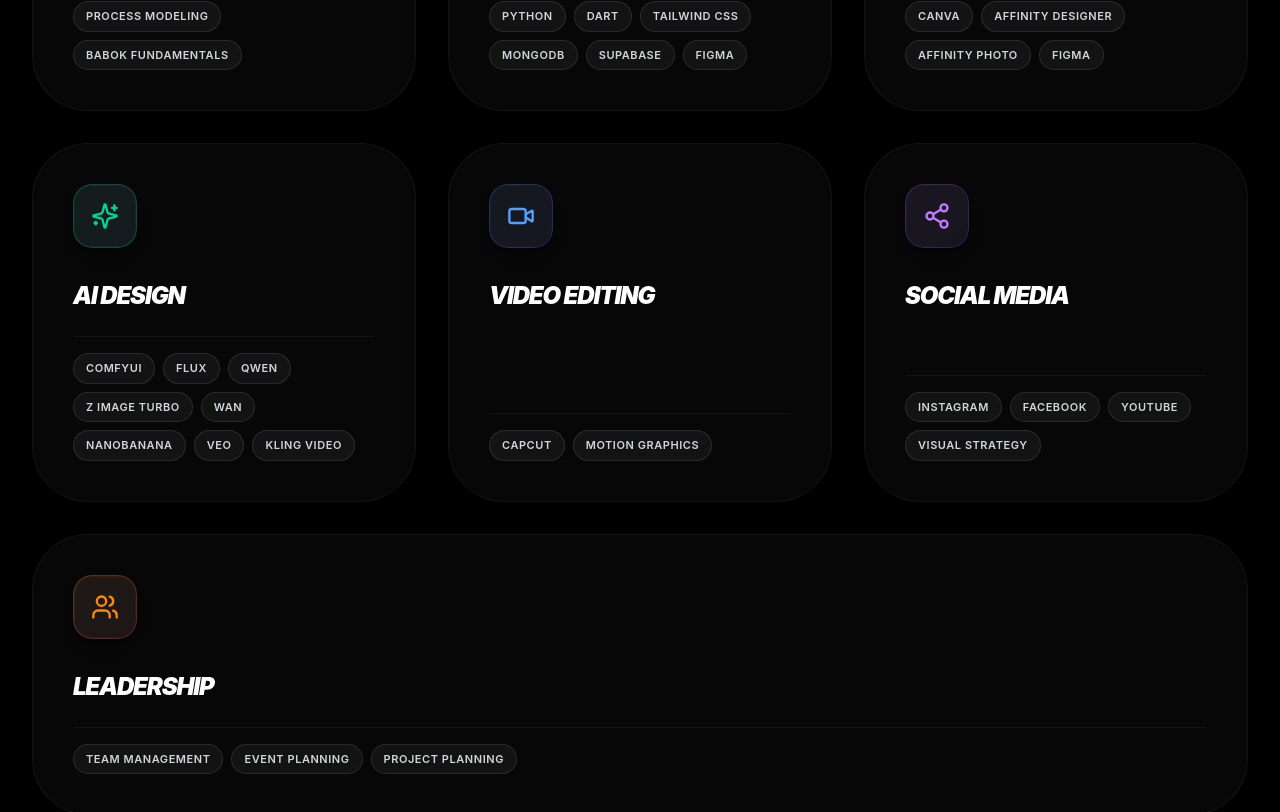
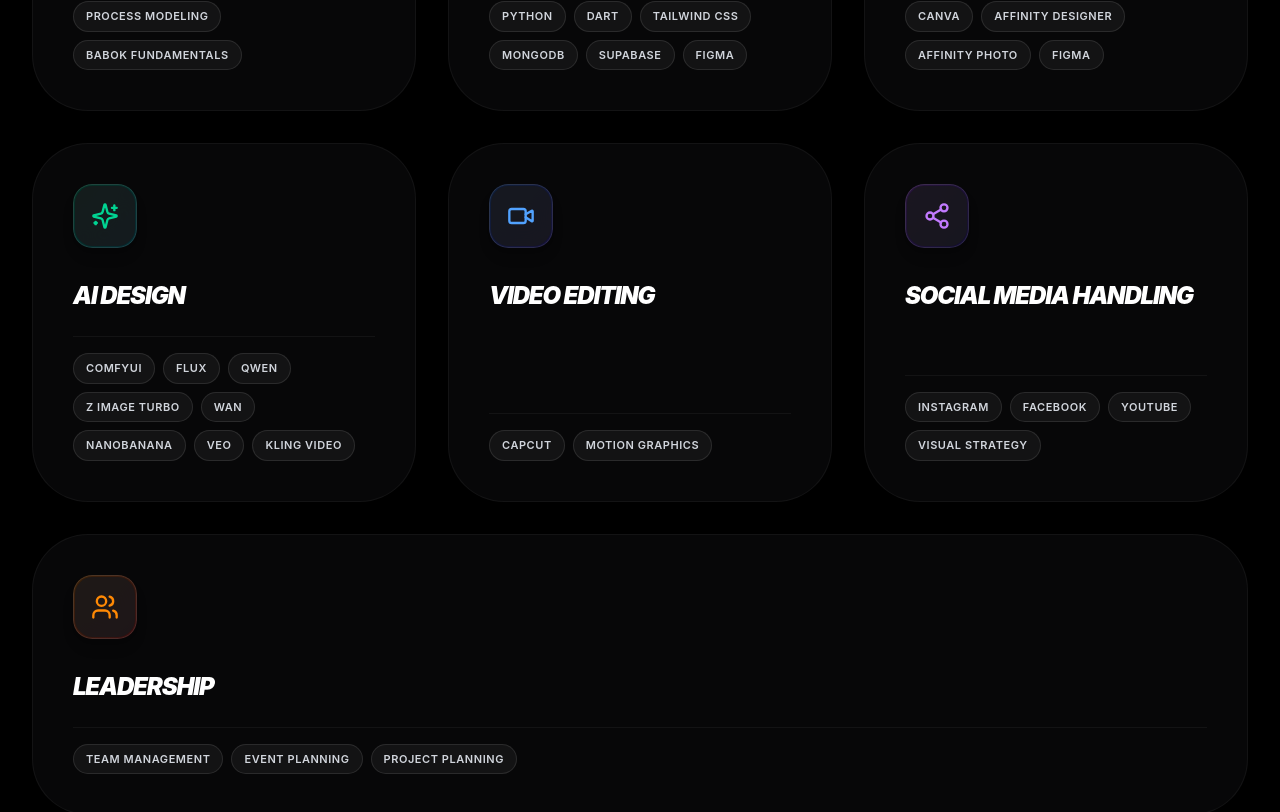
Before and after one commit to geeth-rp/portfolio-geeth, a React (Vite) app: page / in a window 1280 px wide. Shown: the part 2445-3257 px from the top of the page. Built offline with nearby package versions, Linux system fonts and the light colour scheme.

Commit message:
Rename Social Media skill to Social Media Handling

```diff
--- a/App.jsx
+++ b/App.jsx
@@ -236,7 +236,7 @@ const Skills = () => {
       tags: ['CapCut', 'Motion Graphics']
     },
     {
-      title: 'Social Media', icon: Share2,
+      title: 'Social Media Handling', icon: Share2,
       gradient: 'from-purple-500 to-indigo-700', color: 'text-purple-600 dark:text-purple-400',
       tags: ['Instagram', 'Facebook', 'YouTube', 'Visual Strategy']
     },
```
